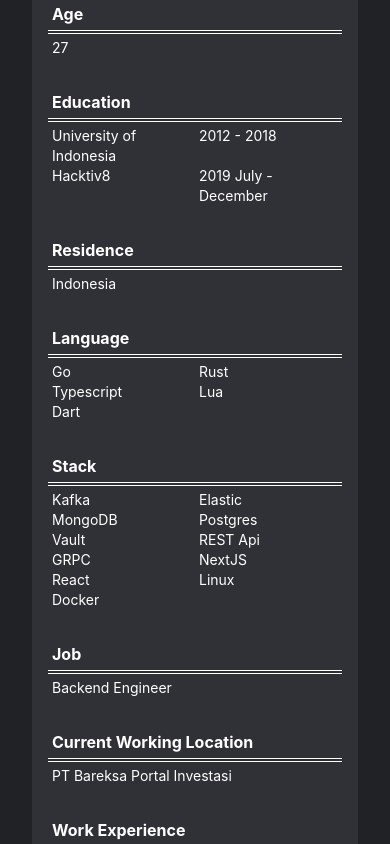
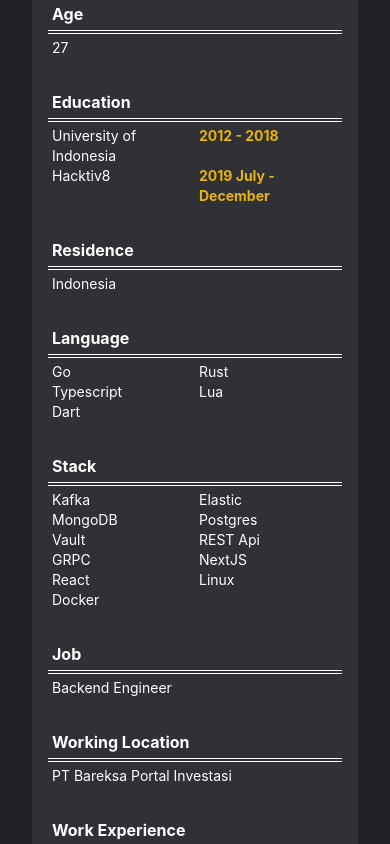
Before and after one commit to tigorlazuardi/at-home, a Next.js app: page / in a window 390 px wide. Shown: the part 1200-2044 px from the top of the page. Built offline with nearby package versions, Linux system fonts and the light colour scheme.

Commit message:
feat(bio): added pair handling for entries

```diff
--- a/components/MainPage/CV/Bio.tsx
+++ b/components/MainPage/CV/Bio.tsx
@@ -1,12 +1,16 @@
+import clsx from 'clsx'
 import React from 'react'
 
 export interface BioProps extends React.HTMLAttributes<HTMLDivElement> {
 	age: number
 }
 
+type Value = string | number | string[]
+
 interface Data {
 	key: string
-	value: string | number | string[]
+	value: Value
+	pair?: boolean
 }
 
 export default function Bio(prop: BioProps) {
@@ -17,6 +21,7 @@
 		{
 			key: 'Education',
 			value: ['University of Indonesia', '2012 - 2018', 'Hacktiv8', '2019 July - December'],
+			pair: true,
 		},
 		{ key: 'Residence', value: 'Indonesia' },
 		{ key: 'Language', value: ['Go', 'Rust', 'Typescript', 'Lua', 'Dart'] },
@@ -37,16 +42,22 @@
 			],
 		},
 		{ key: 'Job', value: 'Backend Engineer' },
-		{ key: 'Current Working Location', value: 'PT Bareksa Portal Investasi' },
-		{ key: 'Work Experience', value: ['Bareksa', '2019 December to Now'] },
+		{ key: 'Working Location', value: 'PT Bareksa Portal Investasi' },
+		{ key: 'Work Experience', value: ['Bareksa', '2019 December to Now'], pair: true },
 	]
 
-	const renderValue = (value: string | number | string[]) => {
+	const renderValue = (value: Value, pair = false) => {
 		if (Array.isArray(value)) {
 			return (
 				<div className="flex flex-wrap pt-2 sm-max:pt-1">
 					{value.map((v) => (
-						<div key={v} className="pl-1 sm:basis-full sm-max:basis-1/2 sm-max:text-sm xl:basis-1/2">
+						<div
+							key={v}
+							className={clsx({
+								['pl-1 basis-1/2 sm-max:text-sm']: true,
+								['dark:even:text-yellow-500 even:font-bold']: pair,
+							})}
+						>
 							{v}
 						</div>
 					))}
@@ -63,10 +74,10 @@
 				{data.map((k) => (
 					<div
 						key={k.key}
-						className="divide-y-4 divide-black divide-double dark:divide-white basis-1/4 grow lg-max:basis-full"
+						className="divide-y-4 divide-black divide-double dark:divide-white grow basis-1/3 lg-max:basis-full xl:basis-1/4"
 					>
 						<div className="pb-2 pl-1 font-bold md-max:pb-1">{k.key}</div>
-						{renderValue(k.value)}
+						{renderValue(k.value, k.pair)}
 					</div>
 				))}
 			</div>
```
Also changed, not shown: 1 other file (tests, documents, lock files or other folders).
